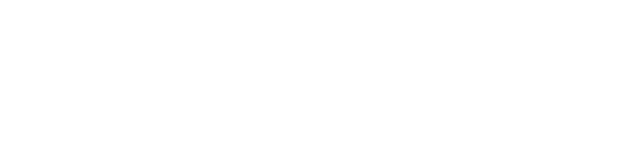
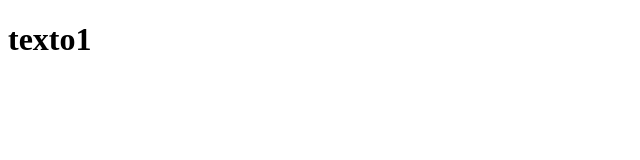
Before and after one commit to bolsonaroPresidente/curso-git-alr, a plain HTML site: page proposta.html in a window 1280 px wide. Shown: the whole page, without its empty margins (0-640 px from the left). Drawn offline with Linux system fonts and the light colour scheme.

Commit message:
Inserido texto

```diff
--- a/proposta.html
+++ b/proposta.html
@@ -5,6 +5,7 @@
      <title>Document</title>
  </head>
  <body>
-     <!-- Conteúdo -->
+     <h1>texto1</h1>
+
  </body>
  </html>
```
